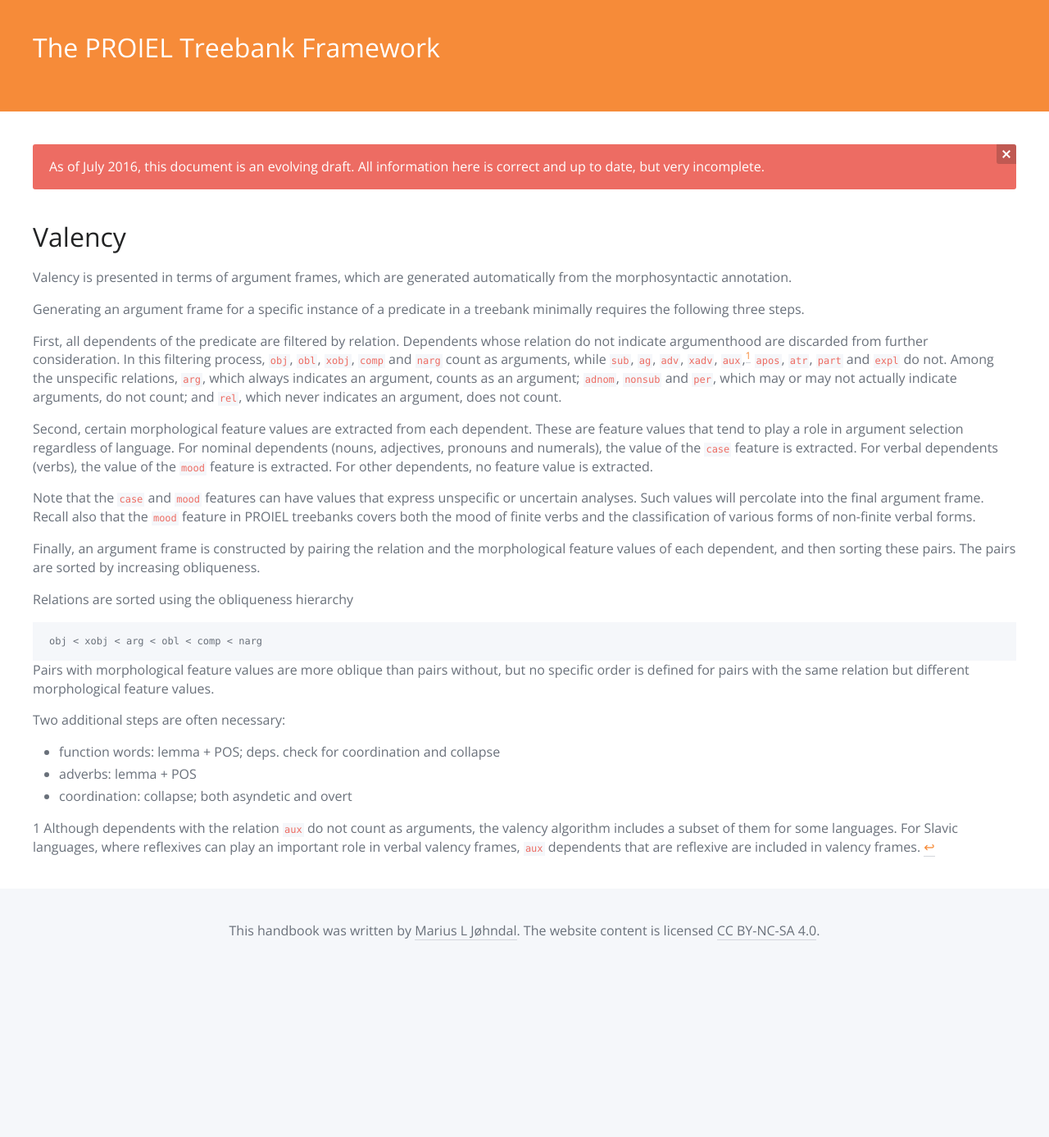
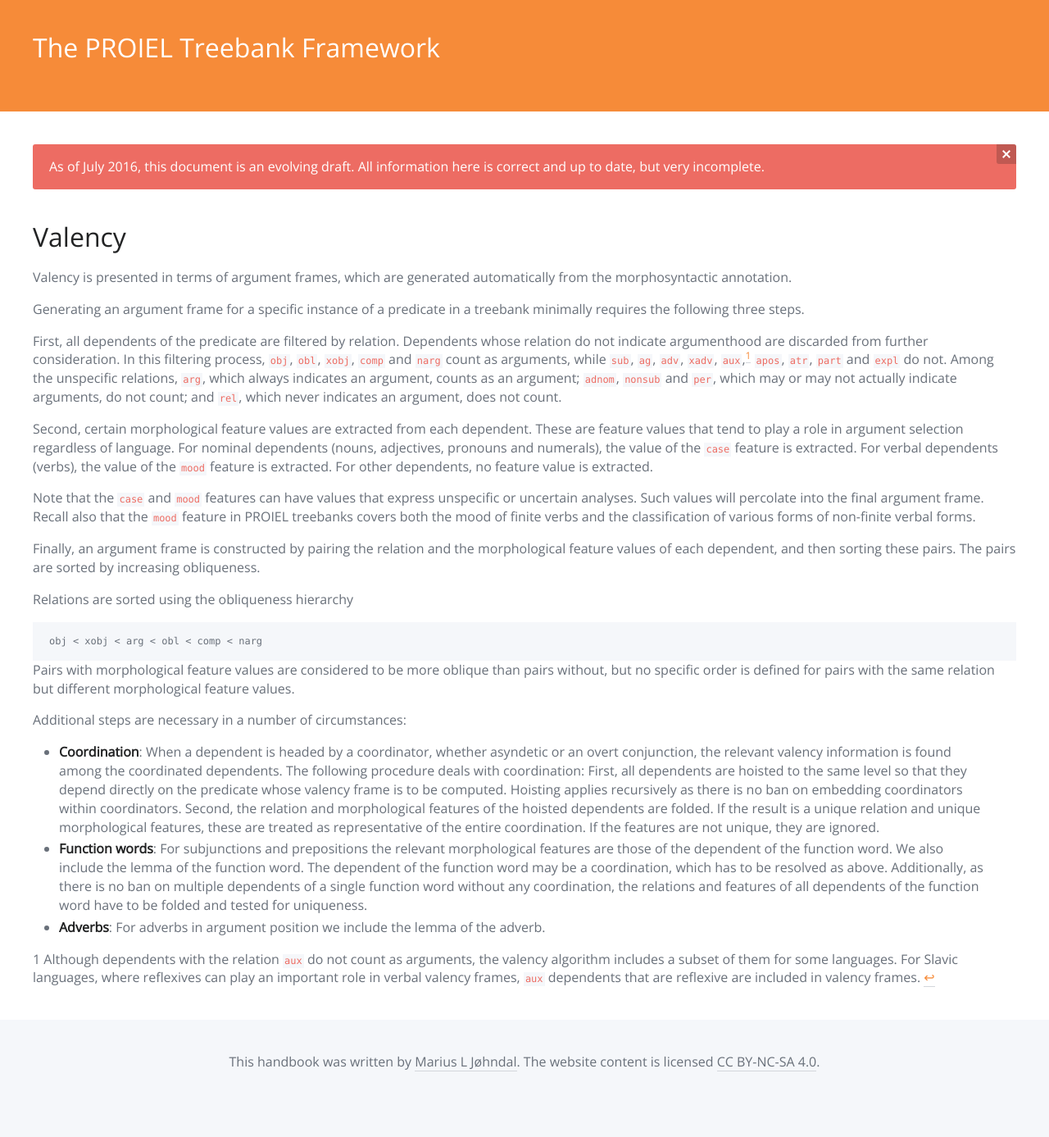
Before and after one commit to proiel/proiel.github.io, a Jekyll site: the page built from handbook/developer/reader.md, in a window 1280 px wide. Shown: the whole page at 82% size. Built offline with Jekyll 4.4.1, drawn with Linux system fonts in a browser that asks for light colours; nearby versions of some CDN libraries; before the commit the page ends 1227 px from its top, so only the background shows below that.

Commit message:
reader: update

````diff
--- a/handbook/developer/reader.md
+++ b/handbook/developer/reader.md
@@ -26,14 +26,14 @@ Relations are sorted using the obliqueness hierarchy
 ```
 obj < xobj < arg < obl < comp < narg
 ```
-Pairs with morphological feature values are more oblique than pairs without, but no specific order is defined for pairs with the same relation but different morphological feature values.
+Pairs with morphological feature values are considered to be more oblique than pairs without, but no specific order is defined for pairs with the same relation but different morphological feature values.
 
-Two additional steps are often necessary:
+Additional steps are necessary in a number of circumstances:
 
-* function words: lemma + POS; deps. check for coordination and collapse
+* **Coordination**: When a dependent is headed by a coordinator, whether asyndetic or an overt conjunction, the relevant valency information is found among the coordinated dependents. The following procedure deals with coordination: First, all dependents are hoisted to the same level so that they depend directly on the predicate whose valency frame is to be computed. Hoisting applies recursively as there is no ban on embedding coordinators within coordinators. Second, the relation and morphological features of the hoisted dependents are folded. If the result is a unique relation and unique morphological features, these are treated as representative of the entire coordination. If the features are not unique, they are ignored.
 
-* adverbs: lemma + POS
+* **Function words**: For subjunctions and prepositions the relevant morphological features are those of the dependent of the function word. We also include the lemma of the function word. The dependent of the function word may be a coordination, which has to be resolved as above. Additionally, as there is no ban on multiple dependents of a single function word without any coordination, the relations and features of all dependents of the function word have to be folded and tested for uniqueness.
 
-* coordination: collapse; both asyndetic and overt
+* **Adverbs**: For adverbs in argument position we include the lemma of the adverb.
 
 <b id="f1">1</b> Although dependents with the relation `aux` do not count as arguments, the valency algorithm includes a subset of them for some languages. For Slavic languages, where reflexives can play an important role in verbal valency frames, `aux` dependents that are reflexive are included in valency frames. [↩](#a1)
````
